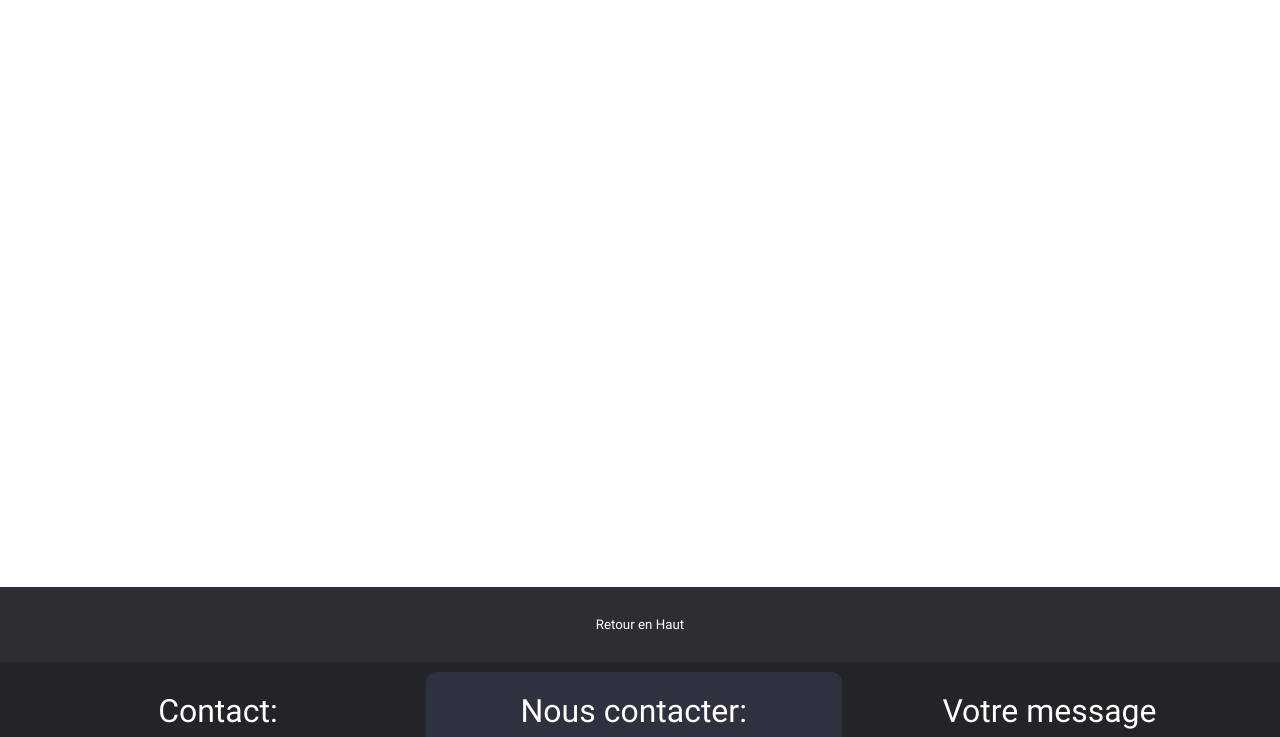
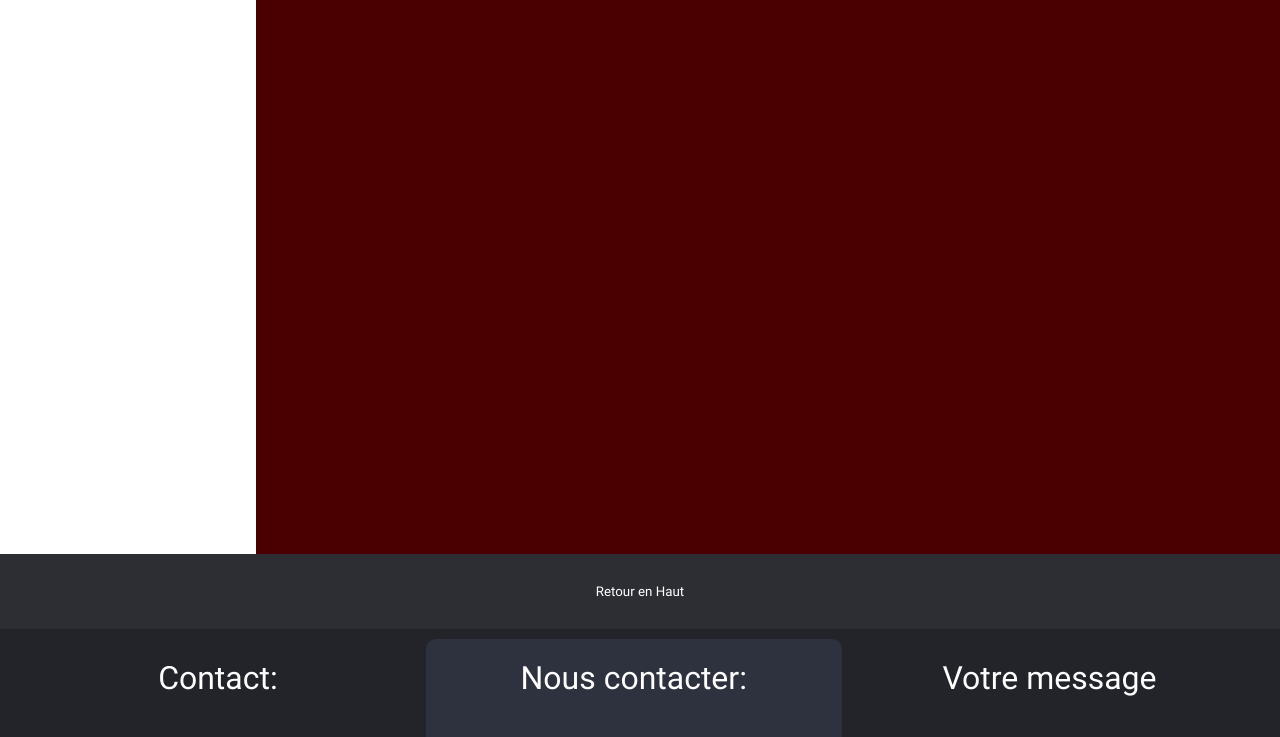
Before and after one commit to valentinlamine/Projet_web, a plain HTML site: page quisommesnous.html in a window 1280 px wide. Shown: the part 81-818 px from the top of the page. Drawn offline with Linux system fonts and the light colour scheme.

Commit message:
fix form

```diff
--- a/css/style_quisommesnous.css
+++ b/css/style_quisommesnous.css
@@ -130,6 +130,17 @@
     border-color: blue;
 }
 
+
+.textcontent{
+    position: relative;
+    margin-left: 20%;
+    margin-top: 15%;
+    margin-bottom: 15%;
+    width: 100%;
+    height: 100%;
+    background-color: #4A0000;
+}
+
 .message_input::placeholder {
     visibility: hidden;
 }
@@ -139,6 +150,9 @@
 }
 
 .content {
+    display: flex;
+    justify-content: center;
+    align-items: center;
     background-color: white;
     height: 70vh;
 }
--- a/quisommesnous.html
+++ b/quisommesnous.html
@@ -28,7 +28,7 @@
         </div>
     </div>
     <div class="content">
-        <div class="text">
+        <div class="textcontent">
         </div>
     </div>
     <div class ="backtotop">
```
